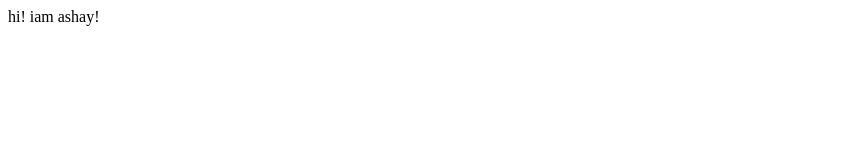
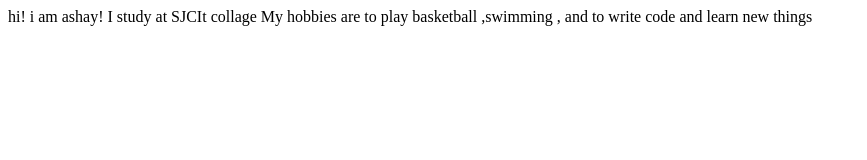
Before and after one commit to ashay0072001/students---portfolio, a plain HTML site: page index.html in a window 1280 px wide. Shown: the whole page, without its empty margins (0-867 px from the left). Drawn offline with Linux system fonts and the light colour scheme.

Commit message:
docs: update initial

```diff
--- a/index.html
+++ b/index.html
@@ -7,7 +7,9 @@ intial-scale=1.0">
 <title>students---portfolio</title>
 </head>
 <body>
-hi! iam ashay!
+hi! i am ashay!
+I study at SJCIt collage
+My hobbies are to play basketball ,swimming , and to write code and learn new things
 </body>
 
 </html>
```
